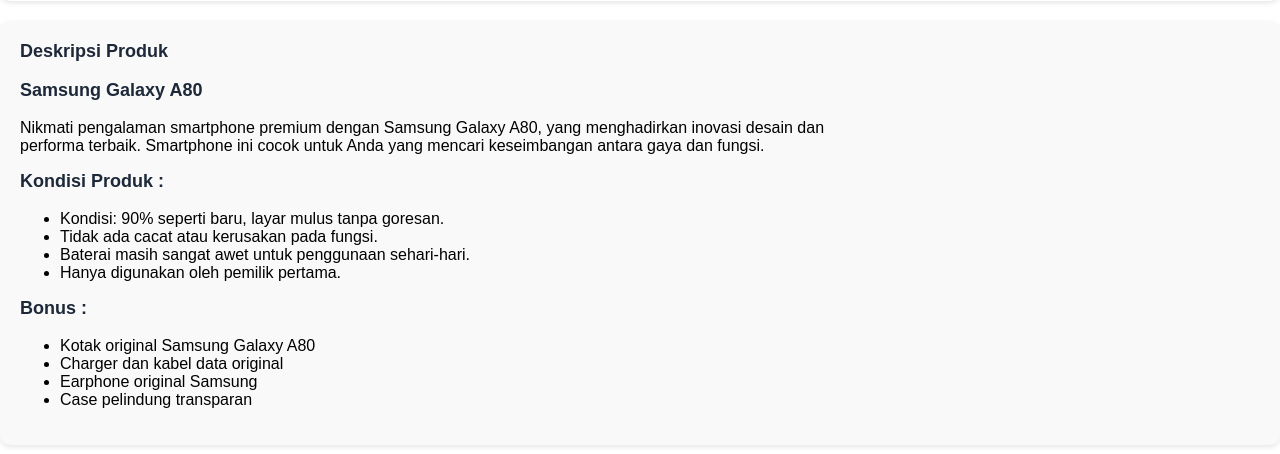
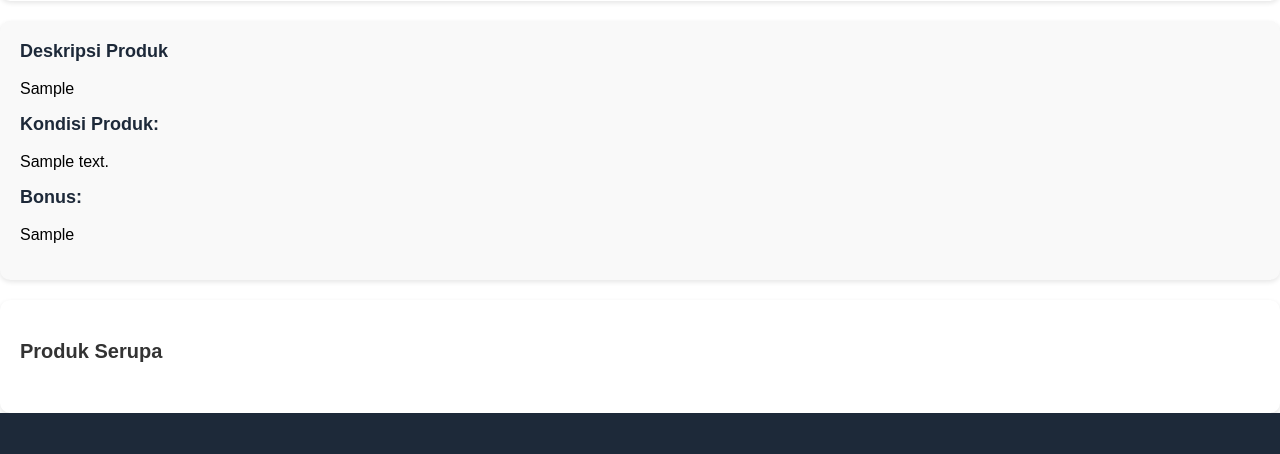
Before and after one commit to lailIzza/uasPemweb1, a PHP site: page /detail.php?id=1 in a window 1280 px wide. Shown: the part 563-1017 px from the top of the page. Run offline with PHP 8.4, Linux system fonts and the light colour scheme; data comes from the database, SQL or seed files in the repository; tables that the repository leaves empty hold one stand-in row (values such as "Sample post"); grey boxes marked "Sample" are stand-in pictures.

Commit message:
menyesuaikan database

```diff
--- a/detail.php
+++ b/detail.php
@@ -1,6 +1,41 @@
+<?php
+require 'koneksi.php'; // Pastikan koneksi database benar
+
+// Ambil ID produk dari query string
+$id_produk = isset($_GET['id']) ? intval($_GET['id']) : 0;
+
+// Query untuk mendapatkan detail produk
+$sql_produk = "SELECT p.*, k.nama AS kategori_nama
+               FROM produk p
+               LEFT JOIN kategori k ON p.kategori_id = k.id
+               WHERE p.id = ?";
+$stmt = $conn->prepare($sql_produk);
+$stmt->bind_param('i', $id_produk);
+$stmt->execute();
+$result_produk = $stmt->get_result();
+
+// Jika produk ditemukan
+if ($result_produk->num_rows > 0) {
+    $produk = $result_produk->fetch_assoc();
+} else {
+    die("Produk tidak ditemukan.");
+}
+
+// produk serupa
+$sql_serupa = "SELECT id, nama, gambar, harga
+               FROM produk
+               WHERE kategori_id = ? AND id != ?
+               LIMIT 4"; // Maksimal 4 produk
+$stmt_serupa = $conn->prepare($sql_serupa);
+$stmt_serupa->bind_param('ii', $produk['kategori_id'], $id_produk);
+$stmt_serupa->execute();
+$result_serupa = $stmt_serupa->get_result();
+
+?>
+
+
 <!DOCTYPE html>
 <html lang="en">
-
 <head>
     <meta charset="UTF-8">
     <meta name="viewport" content="width=device-width, initial-scale=1.0">
@@ -8,7 +43,6 @@
     <link rel="stylesheet" href="css/detail.css">
     <title>Detail Produk</title>
 </head>
-
 <body>
     <!-- navbar -->
     <?php include('navbar.php'); ?>
@@ -21,72 +55,60 @@
     <!-- Produk Detail -->
     <div class="container">
         <div class="produk-gambar">
-            <img src="gambar/hp1.jpg" alt="">
+            <img src="gambar/<?= htmlspecialchars($produk['gambar']) ?>" alt="<?= htmlspecialchars($produk['nama']) ?>">
         </div>
         <div class="produk-detail">
-            <h1>Samsung Galaxy A80</h1>
+            <h1><?= htmlspecialchars($produk['nama']) ?></h1>
             <div class="produk-meta">
                 <span><i class='bx bx-check-shield'></i> Dijamin dengan baik</span>
-                <span><i class='bx bx-map'></i> Jakarta</span>
-                <span><i class='bx bx-time'></i> Diupload 3 Bulan lalu</span>
+                <span><i class='bx bx-map'></i> Lokasi: Surabaya</span>
+                <span><i class='bx bx-time'></i> Diupload 3 bulan lalu</span> <!-- Waktu statis, sesuaikan jika ada di database -->
             </div>
             <h3>Keterangan</h3>
             <p class="produk-keterangan">
-                Kami menyarankan para pengguna yang membeli item berharga mahal untuk
-                bertemu langsung dan melakukan pembelian di tempat yang aman (COD). - Admin Bekas.Id
+                Kami menyarankan para pengguna yang membeli item berharga mahal untuk bertemu langsung
+                dan melakukan pembelian di tempat yang aman (COD). - Admin Bekas.Id
             </p>
             <div class="order-section">
                 <h3>Harga</h3>
-                <p class="harga">Rp. 1.500.000</p>
-                <p class="stock">Status : Tersedia</p>
-                <a href="checkout.php" style="text-decoration: none;"><button>Pesan Sekarang</button></a>
+                <p class="harga">Rp <?= number_format($produk['harga'], 0, ',', '.') ?></p>
+                <p class="stock">Status: <?= $produk['ketersedian'] ? 'Tersedia' : 'Tidak Tersedia' ?></p>
+                <a href="checkout.php?id=<?= $produk['id'] ?>" style="text-decoration: none;">
+                    <button>Pesan Sekarang</button>
+                </a>
             </div>
         </div>
     </div>
 
+
     <!-- Deskripsi Produk -->
     <div class="description-section">
         <h3>Deskripsi Produk</h3>
-        <h3>Samsung Galaxy A80</h3>
-        <p>
-            Nikmati pengalaman smartphone premium dengan Samsung Galaxy A80, yang menghadirkan
-            inovasi desain dan performa terbaik. Smartphone ini cocok untuk Anda yang mencari
-            keseimbangan antara gaya dan fungsi.
-        </p>
-        <h3>Kondisi Produk :</h3>
-        <ul>
-            <li>Kondisi: 90% seperti baru, layar mulus tanpa goresan.</li>
-            <li>Tidak ada cacat atau kerusakan pada fungsi.</li>
-            <li>Baterai masih sangat awet untuk penggunaan sehari-hari.</li>
-            <li>Hanya digunakan oleh pemilik pertama.</li>
-        </ul>
-        <h3>Bonus :</h3>
-        <ul>
-            <li>Kotak original Samsung Galaxy A80</li>
-            <li>Charger dan kabel data original</li>
-            <li>Earphone original Samsung</li>
-            <li>Case pelindung transparan</li>
-        </ul>
+        <p><?= htmlspecialchars($produk['deskripsi']) ?></p>
+        <h3>Kondisi Produk:</h3>
+        <p><?= htmlspecialchars($produk['kondisi_produk']) ?></p>
+        <h3>Bonus:</h3>
+        <p><?= htmlspecialchars($produk['bonus_produk'] ?: 'Tidak ada bonus.') ?></p>
     </div>
+
 
     <!-- Rekomendasi Produk -->
     <div class="produk-serupa">
         <h3>Produk Serupa</h3>
         <div class="produk-list">
-
-            <!-- Card Produk -->
-            <div class="produk-card">
-                <img src="gambar/realmec11.jpg" alt="HP 2">
-                <div class="produk-info">
-                    <p class="produk-judul">Realme C11</p>
-                    <p class="produk-harga">Rp 2.500.000</p>
-                    <p class="produk-rating"><i class='bx bxs-star'></i> 4.8 | Stok 5</p>
-                    <button>Detail Barang</button>
+            <?php while ($produk_serupa = $result_serupa->fetch_assoc()): ?>
+                <div class="produk-card">
+                    <img src="gambar/<?= htmlspecialchars($produk_serupa['gambar']) ?>" alt="<?= htmlspecialchars($produk_serupa['nama']) ?>">
+                    <div class="produk-info">
+                        <p class="produk-judul"><?= htmlspecialchars($produk_serupa['nama']) ?></p>
+                        <p class="produk-harga">Rp <?= number_format($produk_serupa['harga'], 0, ',', '.') ?></p>
+                        <a href="detail.php?id=<?= $produk_serupa['id'] ?>"><button>Detail Barang</button></a>
+                    </div>
                 </div>
-            </div>
-
+            <?php endwhile; ?>
         </div>
     </div>
+
 
     <!-- footer -->
     <?php include('footer.php'); ?>
```
